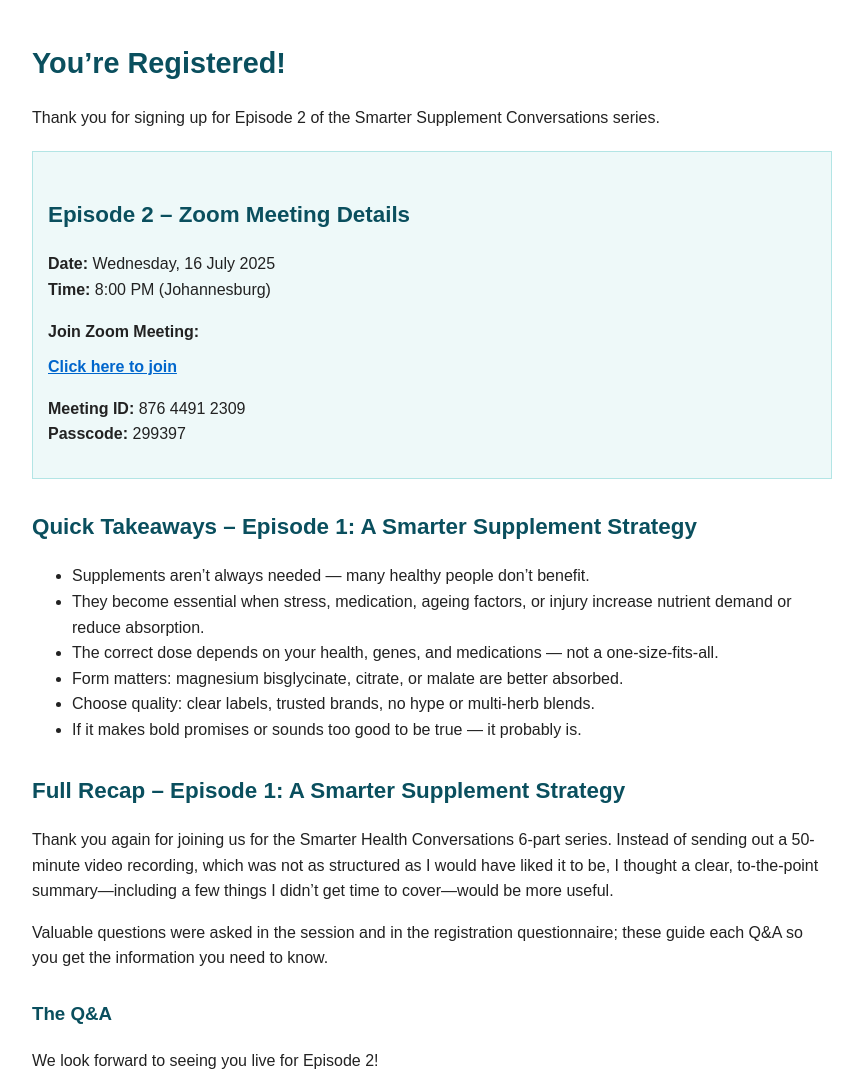
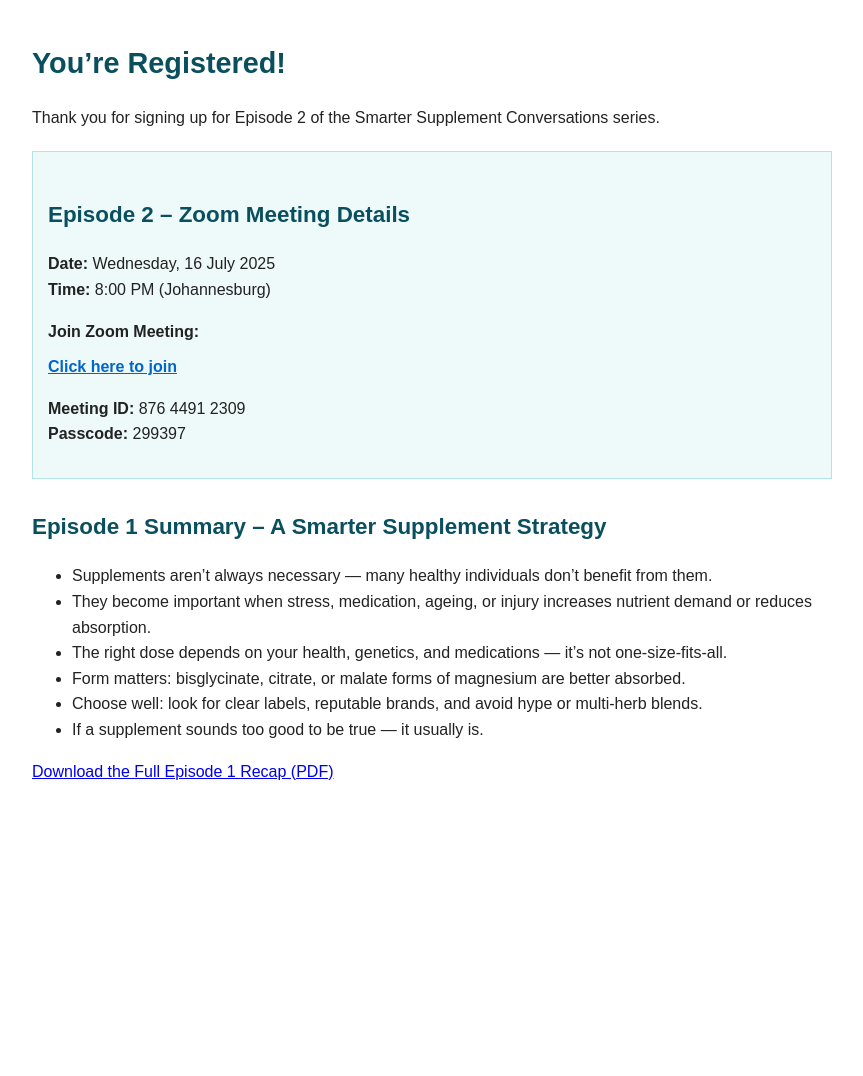
Before and after one commit to carahumphrey/webcasts, a plain HTML site: page confirmation.html in a window 1280 px wide. Shown: the whole page, without its empty margins (208-1071 px from the left). After the commit the page ends 820 px from the top, so only its background shows below. Drawn offline with Linux system fonts and the light colour scheme.

Commit message:
Update confirmation.html

```diff
--- a/confirmation.html
+++ b/confirmation.html
@@ -65,28 +65,18 @@
                <strong>Passcode:</strong> 299397</p>
         </div>
 
-        <h2>Quick Takeaways – Episode 1: A Smarter Supplement Strategy</h2>
-        <ul>
-            <li>Supplements aren’t always needed — many healthy people don’t benefit.</li>
-            <li>They become essential when stress, medication, ageing factors, or injury increase nutrient demand or reduce absorption.</li>
-            <li>The correct dose depends on your health, genes, and medications — not a one-size-fits-all.</li>
-            <li>Form matters: magnesium bisglycinate, citrate, or malate are better absorbed.</li>
-            <li>Choose quality: clear labels, trusted brands, no hype or multi-herb blends.</li>
-            <li>If it makes bold promises or sounds too good to be true — it probably is.</li>
-        </ul>
+        <h2>Episode 1 Summary – A Smarter Supplement Strategy</h2>
+<ul>
+    <li>Supplements aren’t always necessary — many healthy individuals don’t benefit from them.</li>
+    <li>They become important when stress, medication, ageing, or injury increases nutrient demand or reduces absorption.</li>
+    <li>The right dose depends on your health, genetics, and medications — it’s not one-size-fits-all.</li>
+    <li>Form matters: bisglycinate, citrate, or malate forms of magnesium are better absorbed.</li>
+    <li>Choose well: look for clear labels, reputable brands, and avoid hype or multi-herb blends.</li>
+    <li>If a supplement sounds too good to be true — it usually is.</li>
+</ul>
 
-        <h2>Full Recap – Episode 1: A Smarter Supplement Strategy</h2>
-
-        <!-- Inserted recap here (from earlier response) -->
-
-        <p>Thank you again for joining us for the Smarter Health Conversations 6-part series.
-        Instead of sending out a 50-minute video recording, which was not as structured as I would have liked it to be, I thought a clear, to-the-point summary—including a few things I didn’t get time to cover—would be more useful.</p>
-
-        <p>Valuable questions were asked in the session and in the registration questionnaire; these guide each Q&A so you get the information you need to know.</p>
-
-        <h3>The Q&A</h3>
-        <!-- ... full Q&A continues (as already pasted in your live page) ... -->
-        <p>We look forward to seeing you live for Episode 2!</p>
-    </div>
-</body>
-</html>
+<p>
+    <a class="pdf-link" href="episode-one-summary-q-and-a.pdf" target="_blank">
+        Download the Full Episode 1 Recap (PDF)
+    </a>
+</p>
```
